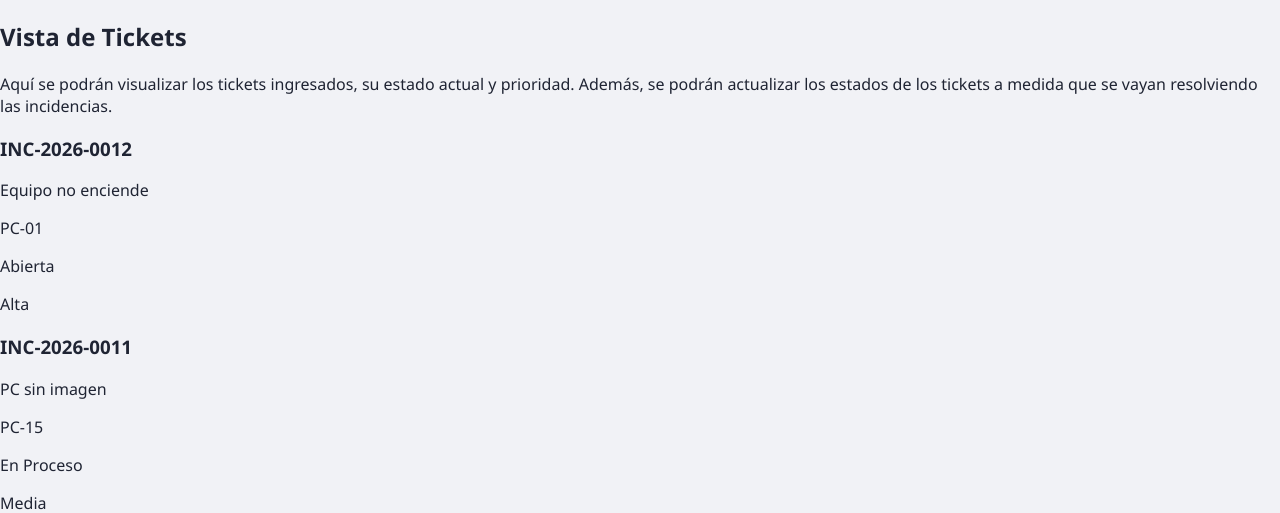
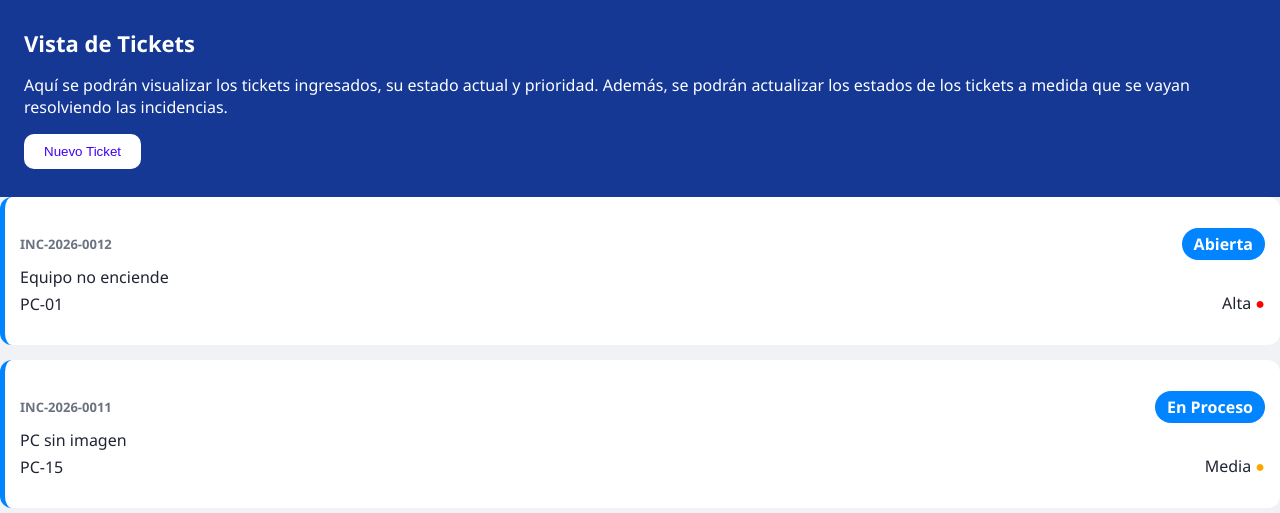
Before and after one commit to augustocrafter22-lab/ProyectoFinal, a PHP site: page /VistaDeTickets.html in a window 1280 px wide. Shown: the top 513 px of the page. Run offline with PHP 8.4, Linux system fonts and the light colour scheme.

Commit message:
toma tu css augusto
le arregle el css a augusto

```diff
--- a/Assets/Css/vistaTicket.css
+++ b/Assets/Css/vistaTicket.css
@@ -1,3 +1,36 @@
+:root {
+    --color-navy: #153894;
+    --color-azul: #1956c0;
+    --color-azul-oscuro: #103e82;
+    --color-dorado: #d2953a;
+    --color-fondo: #f1f2f6;
+    --color-tarjeta: #ffffff;
+    --color-input-bg: #f6f7fc;
+    --color-borde: #d7dbe8;
+    --color-texto: #1f2433;
+    --color-texto-suave: #6b7280;
+    --radio: 10px;
+}
+.VistaDeTickets {
+    background-color: var(--color-navy);
+    color: #ffffff;
+    padding: 28px 24px;
+}
+.VistaDeTickets h1 {
+    margin: 0 0 6px 0;
+    font-size: 22px;
+    font-weight: 600;
+}
+
+#nuevoTicketBtn {
+    background-color: var(--color-tarjeta);
+    color: #4100f3;
+    border: none;
+    padding: 10px 20px;
+    border-radius: var(--radio);
+    cursor: pointer;
+}
+
 .ticket {
     background-color: white;
     border-left: 5px solid rgb(0, 132, 255);
--- a/Assets/VistaDeTickets.html
+++ b/Assets/VistaDeTickets.html
@@ -6,17 +6,16 @@
     <title>Vista de Tickets</title>
     <link rel="stylesheet" href="../Assets/Css/global.css">
     <link rel="stylesheet" href="../Assets/Css/ticket.css">
+    <link rel="stylesheet" href="../Assets/Css/vistaTicket.css">
 </head>
 
 <body>
 
-    <section id="VistaDeTickets">
-
+    <section class="VistaDeTickets">
         <h1>Vista de Tickets</h1>
-
-        <p>
-            Aquí se podrán visualizar los tickets ingresados, su estado actual y prioridad. Además, se podrán actualizar los estados de los tickets a medida que se vayan resolviendo las incidencias.
-        </p>
+        <p>Aquí se podrán visualizar los tickets ingresados, su estado actual y prioridad. Además, se podrán actualizar los estados de los tickets a medida que se vayan resolviendo las incidencias.</p>
+    <button id="nuevoTicketBtn">Nuevo Ticket</button>
+    </section>
 
 <section id="listaTickets">
 
```
Also changed, not shown: Assets/js/DiagnosticoTicket.js (+9 -0 lines).
